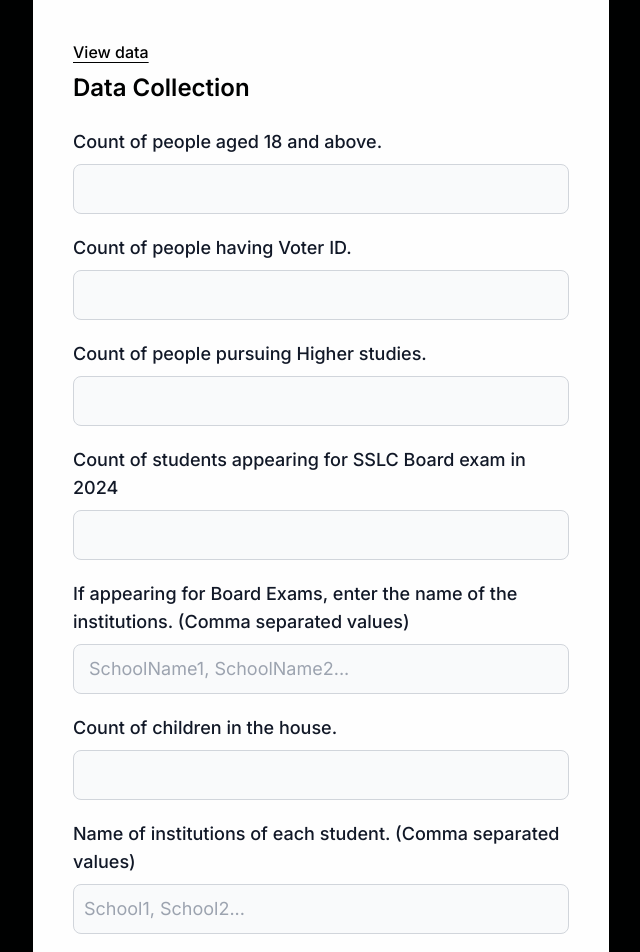
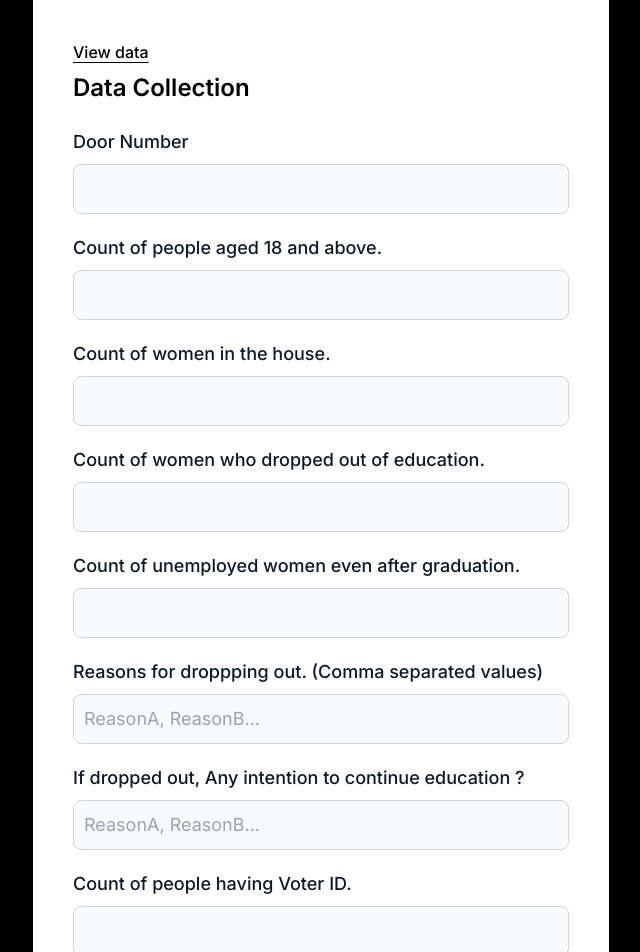
Before and after one commit to not-nag/data-collection, a Next.js app: page / in a window 1280 px wide. Shown: the top 952 px of the page, without its empty margins (319-959 px from the left). Built offline with nearby package versions, Linux system fonts and the light colour scheme.

Commit message:
Extra fields

```diff
--- a/actions/WriteToExcel.ts
+++ b/actions/WriteToExcel.ts
@@ -3,7 +3,13 @@ import * as XLSX from "xlsx";
 
 export async function WriteToExcel(data: any): Promise<Blob> {
   const headers = [
+    "Door Number",
     "Count of people aged 18 and above",
+    "Count of Women",
+    "Count of Women who dropped out",
+    "Count of unemployed Women",
+    "Reason for Dropping out",
+    "Intention to continue education?",
     "Count of people having Voter ID",
     "Count of people pursuing Higher studies",
     "Count of students appearing for SSLC Board exam in 2024",
@@ -21,7 +27,13 @@ export async function WriteToExcel(data: any): Promise<Blob> {
   ];
 
   const excelData = data.map((person: any) => [
+    person.doorNumber,
     person.countOf18Above,
+    person.numberOfWomen,
+    person.numberOfDroppedWomen,
+    person.unemployedWomen,
+    person.reason,
+    person.intentionToContinue,
     person.countOfVoterID,
     person.countOfHigherStudies,
     person.countOfSSLCStudents,
--- a/app/page.tsx
+++ b/app/page.tsx
@@ -11,7 +11,13 @@ export default function Form() {
   const [key, setKey] = useState(1);
 
   async function submitForm(formData: FormData) {
+    const doorNumber = formData.get("doorNumber");
     const countOf18Above = formData.get("countOf18Above");
+    const numberOfWomen = formData.get("numberOfWomen");
+    const numberOfDroppedWomen = formData.get("numberOfDroppedWomen");
+    const unemployedWomen = formData.get("unemployedWomen");
+    const reason = formData.get("reason");
+    const intentionToContinue = formData.get("intentionToContinue");
     const countOfVoterID = formData.get("countOfVoterID");
     const countOfHigherStudies = formData.get("countOfHigherStudies");
     const countOfSSLCStudents = formData.get("countOfSSLCStudents");
@@ -29,7 +35,13 @@ export default function Form() {
 
     toast.promise(
       AddData({
+        doorNumber,
         countOf18Above,
+        numberOfWomen,
+        numberOfDroppedWomen,
+        unemployedWomen,
+        reason,
+        intentionToContinue,
         countOfVoterID,
         countOfHigherStudies,
         countOfSSLCStudents,
@@ -97,6 +109,21 @@ export default function Form() {
         <form className="text-lg" action={submitForm} key={key}>
           <div className="mb-5 ">
             <label
+              htmlFor="doorNumber"
+              className="block mb-2  font-medium text-gray-900"
+            >
+              Door Number
+            </label>
+            <input
+              type="text"
+              id="doorNumber"
+              name="doorNumber"
+              className="bg-gray-50 border border-gray-300 text-gray-900  rounded-lg focus:ring-blue-500 focus:border-blue-500 block w-full p-2.5 "
+              required
+            />
+          </div>
+          <div className="mb-5 ">
+            <label
               htmlFor="countOf18Above"
               className="block mb-2  font-medium text-gray-900"
             >
@@ -107,6 +134,83 @@ export default function Form() {
               id="countOf18Above"
               name="countOf18Above"
               className="bg-gray-50 border border-gray-300 text-gray-900  rounded-lg focus:ring-blue-500 focus:border-blue-500 block w-full p-2.5 "
+              required
+            />
+          </div>
+          <div className="mb-5 ">
+            <label
+              htmlFor="numberOfWomen"
+              className="block mb-2  font-medium text-gray-900"
+            >
+              Count of women in the house.
+            </label>
+            <input
+              type="number"
+              id="numberOfWomen"
+              name="numberOfWomen"
+              className="bg-gray-50 border border-gray-300 text-gray-900  rounded-lg focus:ring-blue-500 focus:border-blue-500 block w-full p-2.5 "
+              required
+            />
+          </div>
+          <div className="mb-5 ">
+            <label
+              htmlFor="numberOfDroppedWomen"
+              className="block mb-2  font-medium text-gray-900"
+            >
+              Count of women who dropped out of education.
+            </label>
+            <input
+              type="number"
+              id="numberOfDroppedWomen"
+              name="numberOfDroppedWomen"
+              className="bg-gray-50 border border-gray-300 text-gray-900  rounded-lg focus:ring-blue-500 focus:border-blue-500 block w-full p-2.5 "
+              required
+            />
+          </div>
+          <div className="mb-5 ">
+            <label
+              htmlFor="unemployedWomen"
+              className="block mb-2  font-medium text-gray-900"
+            >
+              Count of unemployed women even after graduation.
+            </label>
+            <input
+              type="number"
+              id="unemployedWomen"
+              name="unemployedWomen"
+              className="bg-gray-50 border border-gray-300 text-gray-900  rounded-lg focus:ring-blue-500 focus:border-blue-500 block w-full p-2.5 "
+              required
+            />
+          </div>
+          <div className="mb-5 ">
+            <label
+              htmlFor="reason"
+              className="block mb-2  font-medium text-gray-900"
+            >
+              Reasons for droppping out. (Comma separated values)
+            </label>
+            <input
+              type="text"
+              id="reason"
+              name="reason"
+              className="bg-gray-50 border border-gray-300 text-gray-900  rounded-lg focus:ring-blue-500 focus:border-blue-500 block w-full p-2.5 "
+              placeholder="ReasonA, ReasonB..."
+              required
+            />
+          </div>
+          <div className="mb-5 ">
+            <label
+              htmlFor="intentionToContinue"
+              className="block mb-2  font-medium text-gray-900"
+            >
+              If dropped out, Any intention to continue education ?
+            </label>
+            <input
+              type="text"
+              id="intentionToContinue"
+              name="intentionToContinue"
+              className="bg-gray-50 border border-gray-300 text-gray-900  rounded-lg focus:ring-blue-500 focus:border-blue-500 block w-full p-2.5 "
+              placeholder="ReasonA, ReasonB..."
               required
             />
           </div>
@@ -337,6 +441,11 @@ export default function Form() {
             Submit
           </button>
         </form>
+        <div className="text-right text-[#7b7a7a] mt-4">
+          <p>Nagraj</p>
+          <p>Final Year</p>
+          <p>CSE Dept.</p>
+        </div>
       </div>
     </div>
   );
```
